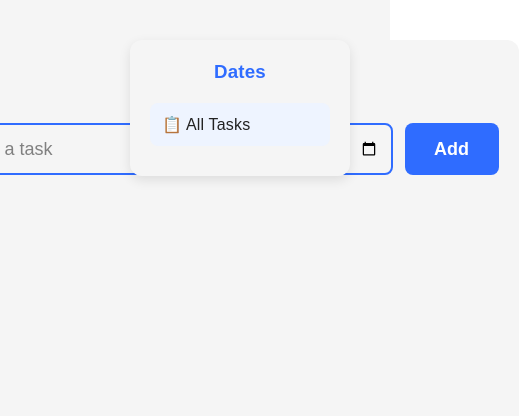
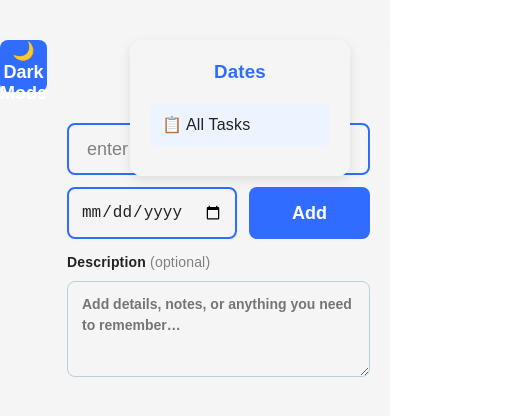
Before and after one commit to bodaalaa19/todo-react-ts, a React (Vite) app: page / in a window 390 px wide. Shown: the top 416 px of the page, 519 px wide, since content can reach past the window. Built offline with nearby package versions, Linux system fonts and the light colour scheme.

Commit message:
edit,navigation,description
i added edit button so the user can edit the text or date and i added description also can be edited
finally, Navigating so the user can click on any todo and it will navigate to another page with all the details

```diff
--- a/src/App.tsx
+++ b/src/App.tsx
@@ -1,17 +1,29 @@
 import React from 'react'
 
 import TodoForm from './components/TodoForm'
-import TodoItem from './components/TodoItem'
 import TodoList from './components/TodoList'
 import { useState,useEffect } from 'react'
 import type { Todo } from './types/todo'
 import DateSidebar from './components/DateSidebar'
+import TodoDetails from './components/TodoDetails'
 import "./App.css";
 function App() {
   const [todos, setTodos] = useState<Todo[]>(() => {
   const storedTodos = localStorage.getItem("todos");
   return storedTodos ? JSON.parse(storedTodos) : [];
 });
+const [pathname, setPathname] = useState(() => window.location.pathname);
+
+useEffect(() => {
+  const handlePopState = () => setPathname(window.location.pathname);
+  window.addEventListener("popstate", handlePopState);
+  return () => window.removeEventListener("popstate", handlePopState);
+}, []);
+
+const navigate = (path: string) => {
+  window.history.pushState({}, "", path);
+  setPathname(path);
+};
 const [selectedDate, setSelectedDate] = useState<string | null>(null);
 const filteredTodos =
   selectedDate === null
@@ -22,12 +34,13 @@ useEffect(() => {
 
   localStorage.setItem("todos", JSON.stringify(todos));
 }, [todos]);
-  const onAddTodo = (text: string,date:string) => {
+  const onAddTodo = (text: string, description: string, date: string) => {
   const newTodo: Todo = {
     id: crypto.randomUUID(),
     text: text,
     isCompleted: false,
-    date
+    date,
+    description
   };
 
 
@@ -36,6 +49,13 @@ useEffect(() => {
 const onDeleteTodo = (id: string) => {
   setTodos((prevTodos) =>
     prevTodos.filter((todo) => todo.id !== id)
+  );
+};
+const onEditTodo = (id: string, text: string, description: string, date: string) => {
+  setTodos((prevTodos) =>
+    prevTodos.map((todo) =>
+      todo.id === id ? { ...todo, text, description, date } : todo
+    )
   );
 };
 const onToggleCompleted = (id: string) => {
@@ -56,6 +76,17 @@ useEffect(() => {
   localStorage.setItem("isDark", JSON.stringify(isDark));
 }, [isDark]);
 
+const taskId = pathname.match(/^\/tasks\/([^/]+)$/)?.[1];
+const selectedTodo = taskId ? todos.find((todo) => todo.id === taskId) : undefined;
+
+if (taskId) {
+  return (
+    <div className={`app ${isDark ? "dark" : "light"}`}>
+      <TodoDetails todo={selectedTodo} onBack={() => navigate("/")} />
+    </div>
+  );
+}
+
 
   return (
 <div className={`app ${isDark ? "dark" : "light"}`}>        <DateSidebar todos={todos}
@@ -75,7 +106,7 @@ onClick={
 
     <TodoForm onAddTodo={onAddTodo} />
 
-    <TodoList onDeleteTodo={onDeleteTodo} todos={filteredTodos}
+    <TodoList onDeleteTodo={onDeleteTodo} onEditTodo={onEditTodo} onViewTodo={(id) => navigate(`/tasks/${id}`)} todos={filteredTodos}
     onToggleCompleted={onToggleCompleted}
  />
   </div>
--- /dev/null
+++ b/src/components/TodoDetails.css
@@ -0,0 +1,36 @@
+.todo-details {
+  width: min(600px, calc(100% - 40px));
+  margin: 40px auto;
+  padding: 28px;
+  border-radius: 12px;
+  background: var(--item);
+  color: var(--text);
+}
+
+.todo-details h1 {
+  margin: 24px 0;
+}
+
+.todo-details dl {
+  display: grid;
+  gap: 20px;
+}
+
+.todo-details dt {
+  margin-bottom: 6px;
+  font-weight: 700;
+}
+
+.todo-details dd {
+  margin: 0;
+  white-space: pre-wrap;
+}
+
+.back-btn {
+  border: none;
+  border-radius: 8px;
+  padding: 10px 14px;
+  background: var(--button);
+  color: white;
+  cursor: pointer;
+}
--- /dev/null
+++ b/src/components/TodoDetails.tsx
@@ -0,0 +1,41 @@
+import type { Todo } from "../types/todo";
+import "./TodoDetails.css";
+
+interface TodoDetailsProps {
+  todo?: Todo;
+  onBack: () => void;
+}
+
+function TodoDetails({ todo, onBack }: TodoDetailsProps) {
+  if (!todo) {
+    return (
+      <main className="todo-details">
+        <h1>Task not found</h1>
+        <button className="back-btn" onClick={onBack}>Back to tasks</button>
+      </main>
+    );
+  }
+
+  return (
+    <main className="todo-details">
+      <button className="back-btn" onClick={onBack}>← Back to tasks</button>
+      <h1>{todo.text}</h1>
+      <dl>
+        <div>
+          <dt>Description</dt>
+          <dd>{todo.description || "No description added."}</dd>
+        </div>
+        <div>
+          <dt>Date</dt>
+          <dd>{todo.date || "No date set."}</dd>
+        </div>
+        <div>
+          <dt>Status</dt>
+          <dd>{todo.isCompleted ? "Completed" : "Not completed"}</dd>
+        </div>
+      </dl>
+    </main>
+  );
+}
+
+export default TodoDetails;
--- a/src/components/TodoForm.css
+++ b/src/components/TodoForm.css
@@ -1,7 +1,13 @@
 .todo-form {
   display: flex;
+  flex-direction: column;
   gap: 12px;
   margin-bottom: 30px;
+}
+
+.todo-form-row {
+  display: flex;
+  gap: 12px;
 }
 
 .todo-input {
@@ -27,6 +33,40 @@
 
 .todo-input:focus {
   border-color: var(--button);
+}
+
+.description-input {
+  width: 100%;
+  min-height: 96px;
+  padding: 12px 14px;
+  background: var(--card);
+  color: var(--text);
+  border: 1px solid #b8d2da;
+  border-radius: 8px;
+  font: inherit;
+  line-height: 1.45;
+  resize: vertical;
+  outline: none;
+  transition: border-color 0.2s, box-shadow 0.2s;
+}
+
+.description-input:focus {
+  border-color: var(--button);
+  box-shadow: 0 0 0 3px color-mix(in srgb, var(--button) 20%, transparent);
+}
+
+.description-field {
+  display: grid;
+  gap: 7px;
+  color: var(--text);
+  font-size: 14px;
+  font-weight: 600;
+}
+
+.description-field em {
+  color: gray;
+  font-style: normal;
+  font-weight: 400;
 }
 
 .date-input {
@@ -70,3 +110,18 @@
 .add-btn:hover {
   opacity: 0.9;
 }
+
+@media (max-width: 600px) {
+  .todo-form-row {
+    flex-wrap: wrap;
+  }
+
+  .todo-input {
+    min-width: 100%;
+  }
+
+  .date-input,
+  .add-btn {
+    flex: 1;
+  }
+}
--- a/src/components/TodoForm.tsx
+++ b/src/components/TodoForm.tsx
@@ -2,16 +2,18 @@ import React from 'react'
 import "./TodoForm.css";
 import { useState } from 'react';
 interface TodoFormProps {
-  onAddTodo: (text: string,date:string) => void;
+  onAddTodo: (text: string, description: string, date: string) => void;
 }
 function TodoForm({onAddTodo}:TodoFormProps) {
     const [whatTyping,setTyping]=useState('')
+const [description, setDescription] = useState("");
 const [date, setDate] = useState("");
 const handleSubmit = (e: React.FormEvent) => {
   e.preventDefault();
   if (!whatTyping.trim()) return;
-    onAddTodo(whatTyping,date);
+    onAddTodo(whatTyping, description, date);
 setTyping("");
+setDescription("");
 setDate("");
   // Later:
   // Add the todo
@@ -24,6 +26,7 @@ setDate("");
    onSubmit={handleSubmit}
    className='todo-form'>
 
+<div className="todo-form-row">
 <input
 className='todo-input'
 type='text'
@@ -41,6 +44,17 @@ value={whatTyping}
 >
 Add
 </button>
+</div>
+
+<label className="description-field">
+  <span>Description <em>(optional)</em></span>
+  <textarea
+    className="description-input"
+    placeholder="Add details, notes, or anything you need to remember…"
+    onChange={(e) => setDescription(e.target.value)}
+    value={description}
+  />
+</label>
 
    </form >
 
--- a/src/components/TodoItem.tsx
+++ b/src/components/TodoItem.tsx
@@ -1,24 +1,53 @@
 import React from 'react'
 import "./TodoItem.css";
 import { useState } from 'react';
-import { FaTrash } from "react-icons/fa";
+import { FaEdit, FaTrash } from "react-icons/fa";
 import type { Todo } from '../types/todo';
 interface TodoItemProps {
   todo: Todo;
     onDeleteTodo: (id: string) => void;
+    onEditTodo: (id: string, text: string, description: string, date: string) => void;
         onToggleCompleted: (id: string) => void;
+        onViewTodo: (id: string) => void;
 
 
 }
-function TodoItem({ todo ,onDeleteTodo,onToggleCompleted}: TodoItemProps) {
+function TodoItem({ todo, onDeleteTodo, onEditTodo, onToggleCompleted, onViewTodo}: TodoItemProps) {
+  const [isEditing, setIsEditing] = useState(false);
+  const [text, setText] = useState(todo.text);
+  const [description, setDescription] = useState(todo.description ?? "");
+  const [date, setDate] = useState(todo.date);
+
+  const saveEdit = () => {
+    if (!text.trim()) return;
+    onEditTodo(todo.id, text.trim(), description.trim(), date);
+    setIsEditing(false);
+  };
+
+  const cancelEdit = () => {
+    setText(todo.text);
+    setDescription(todo.description ?? "");
+    setDate(todo.date);
+    setIsEditing(false);
+  };
+
   return (
-    <div className="todo-item">
+    <div className="todo-item" onClick={() => !isEditing && onViewTodo(todo.id)}>
   <div className="todo-left">
 <input
     type="checkbox"
     checked={todo.isCompleted}
     onChange={() => onToggleCompleted(todo.id)}
+    onClick={(event) => event.stopPropagation()}
 />
+{isEditing ? (
+  <>
+    <input className="edit-input" type="text" value={text} onChange={(e) => setText(e.target.value)} aria-label="Edit task" />
+    <textarea className="edit-description-input" value={description} onChange={(e) => setDescription(e.target.value)} aria-label="Edit description" />
+    <input className="edit-date-input" type="date" value={date} onChange={(e) => setDate(e.target.value)} aria-label="Edit date" />
+  </>
+) : (
+  <>
 <p
     className={`todo-text ${
         todo.isCompleted ? "completed" : ""
@@ -29,14 +58,28 @@ function TodoItem({ todo ,onDeleteTodo,onToggleCompleted}: TodoItemProps) {
   <p className="todo-date">
     {todo.date}
   </p>
+  </>
+)}
  </div>
 
+  <div className="todo-actions">
+  {isEditing ? (
+    <>
+      <button className="save-btn" onClick={saveEdit}>Save</button>
+      <button className="cancel-btn" onClick={cancelEdit}>Cancel</button>
+    </>
+  ) : (
+    <button className="edit-btn" onClick={(event) => { event.stopPropagation(); setIsEditing(true); }} aria-label="Edit todo">
+      <FaEdit />
+    </button>
+  )}
   <button
     className="delete-btn"
-    onClick={() => onDeleteTodo(todo.id)}
+    onClick={(event) => { event.stopPropagation(); onDeleteTodo(todo.id); }}
   >
     <FaTrash />
   </button>
+  </div>
 </div>
   )
 }
--- a/src/components/TodoList.tsx
+++ b/src/components/TodoList.tsx
@@ -5,16 +5,20 @@ import type { Todo } from "../types/todo";
 interface TodoListProps {
   todos: Todo[];
 onDeleteTodo: (id: string) => void;
+  onEditTodo: (id: string, text: string, description: string, date: string) => void;
     onToggleCompleted: (id: string) => void;
+    onViewTodo: (id: string) => void;
 
 }
 
-function TodoList({ todos,onDeleteTodo ,onToggleCompleted}: TodoListProps) {
+function TodoList({ todos,onDeleteTodo, onEditTodo, onToggleCompleted, onViewTodo}: TodoListProps) {
   return (
     <div className="todo-list">
       {todos.map((todo) => (
         <TodoItem
         onDeleteTodo={onDeleteTodo}
+        onEditTodo={onEditTodo}
+        onViewTodo={onViewTodo}
 
          key={todo.id}
          todo={todo}
--- a/src/types/todo.ts
+++ b/src/types/todo.ts
@@ -3,5 +3,6 @@ export interface Todo {
   text: string;
   isCompleted:boolean
     date: string;
+    description: string;
 
 }
```
Also changed, not shown: src/components/TodoItem.css (+42 -2 lines).
